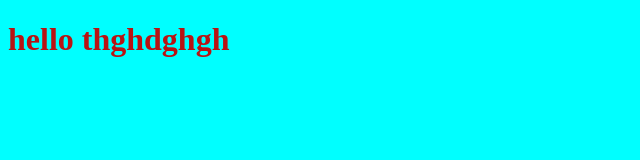
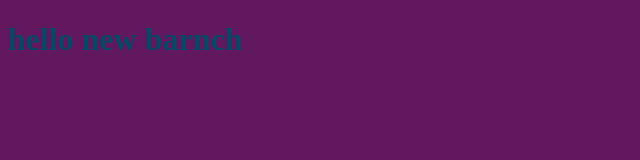
Before and after one commit to MohamedAbdulKarim14/myproject, a plain HTML site: page index.html in a window 1280 px wide. Shown: the whole page, without its empty margins (0-640 px from the left). Drawn offline with Linux system fonts and the light colour scheme.

Commit message:
new update in branch mohamed

```diff
--- a/index.html
+++ b/index.html
@@ -7,7 +7,7 @@
     <link rel="stylesheet" href="style.css">
 </head>
 <body>
-    <h1>hello thghdghgh</h1>
+    <h1>hello new barnch</h1>
     <script src="app.js"></script>
 </body>
 
--- a/style.css
+++ b/style.css
@@ -1,6 +1,6 @@
 h1{
-    color: #b91313;
+    color: #064865;
 }
 body{
-    background-color: aqua;
+    background-color: rgb(97, 24, 94);
 }
```
